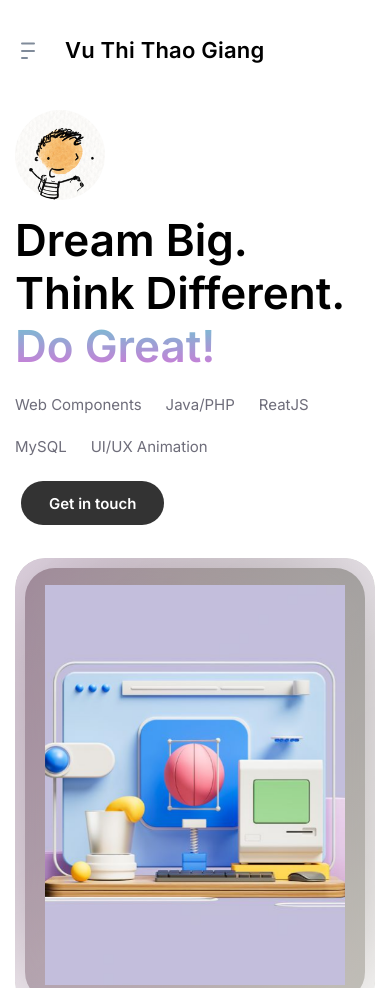
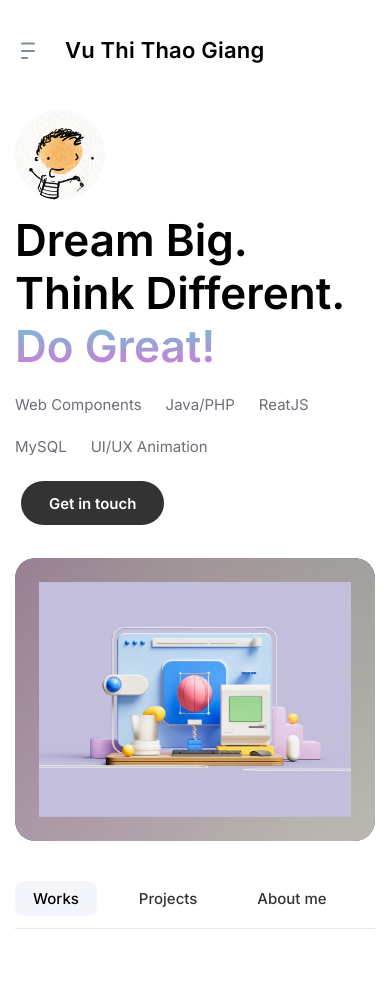
Before and after one commit to vuthithaogiang/portfolio, a website: page index.html in a window 390 px wide. Shown: the top 988 px of the page. Drawn offline with Linux system fonts and the light colour scheme.

Commit message:
responsicve introduction + navbar profile

```diff
--- a/index.html
+++ b/index.html
@@ -100,7 +100,7 @@
         </main>
 
         <!-- Back to top Button -->
-        <div class="back-to-top" id="back-to-top"></div>
+        <div class="back-to-top d-lg-none" id="back-to-top"></div>
         <script>
             load("#back-to-top", "./template/backtotop.html")
         </script>
--- a/scss/component/_alter-for-work.scss
+++ b/scss/component/_alter-for-work.scss
@@ -1,8 +1,17 @@
+@use '../abstracts';
+
 .alter-for-work{
     position: fixed;
     bottom: 50px;
     left:  80px;
     display: none;
+
+    @include abstracts.breakpoint(lg) {
+        width: fit-content;
+        bottom: 0;
+        left: 50%;
+        transform: translateX(-50%);
+    }
 
 
     background-color: var(--alter-for--work-bg-color);
--- a/scss/component/_introduction.scss
+++ b/scss/component/_introduction.scss
@@ -115,6 +115,11 @@
         border-radius: 30px;
         overflow: hidden;
 
+
+        @include abstracts.breakpoint (lg) {
+            border-radius: 20px;
+        }
+
     }
 
     &__overlay{
@@ -124,11 +129,15 @@
         border-radius: 30px;
         background: linear-gradient(71deg, #3e1a2a 22.92%, #3f3620 62.85%, #252d13 96.68%);
 
+        @include abstracts.breakpoint (lg) {
+            inset: 0 0 0 0;
+            border-radius: 20px;
+        }
+
     }
     &__thumbs{
         width: 100%;
         height: 100%;
-
         background: var( --bg-overlay-intro-thumb);
         backdrop-filter: blur(65.02783203125px);
         border-radius: inherit;
@@ -139,11 +148,19 @@
             padding: 27px 30px;
         }
 
+        @include abstracts.breakpoint(lg){
+            border-radius: 20px;
+        }
+
+        @include abstracts.breakpoint(md){
+            padding: 24px 24px;
+        }
+
 
     }
 
     &__slide{
-        position: relative;
+
         display: flex;
         align-items: center;
         width: 100%;
@@ -158,7 +175,7 @@
         display: block;
         flex-shrink: 0;
         width: 100%;
-        height: 400px;
+        max-height: 400px;
         object-fit: cover;
         position: relative;
         animation: steps 2s infinite steps(1);
--- a/scss/component/_profile-subnav.scss
+++ b/scss/component/_profile-subnav.scss
@@ -1,3 +1,5 @@
+@use '../abstracts';
+
 .profile-subnav{
     margin-top: 40px;
 
@@ -40,5 +42,9 @@
         height: 1px;
         background-color: var(--separate-bg-color);
         margin-top: 24px;
+
+        @include abstracts.breakpoint(lg) {
+            margin-top: 12px;
+        }
     }
 }
--- a/template/header.html
+++ b/template/header.html
@@ -1,7 +1,7 @@
 <div class="top-bar">
     <!-- User name -->
     <div class="top-bar__username">
-        <button><img class="icon d-none d-lg-block" alt="" src="../assets/icons/menu-mobile.svg" /></button>
+        <button><img class="icon d-none d-lg-block" alt="" src="./assets/icons/menu-mobile.svg" /></button>
         <h2>Vu Thi Thao Giang</h2>
     </div>
 
```
Also changed, not shown: assets/css/main.css, 1 other file.
